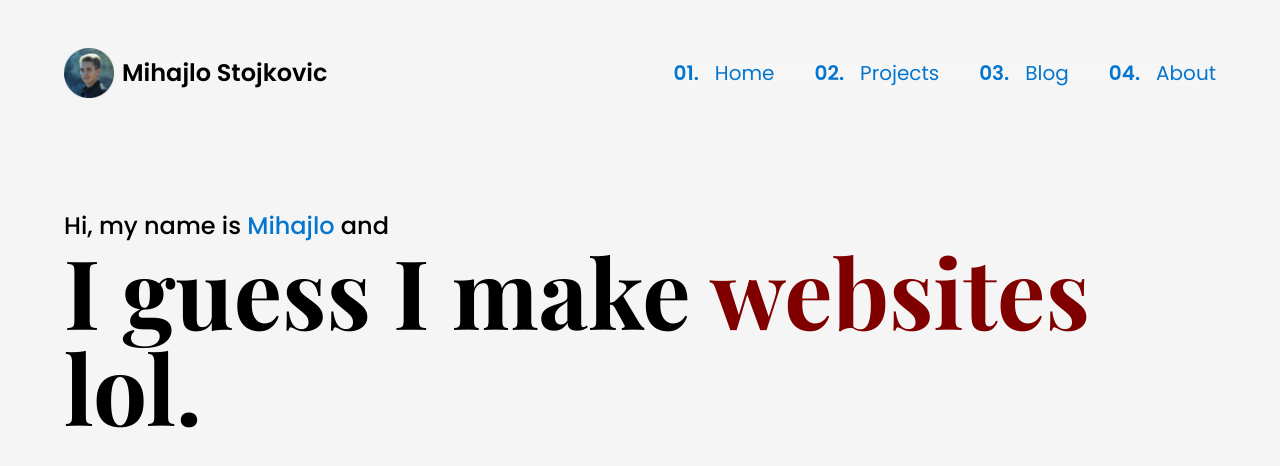
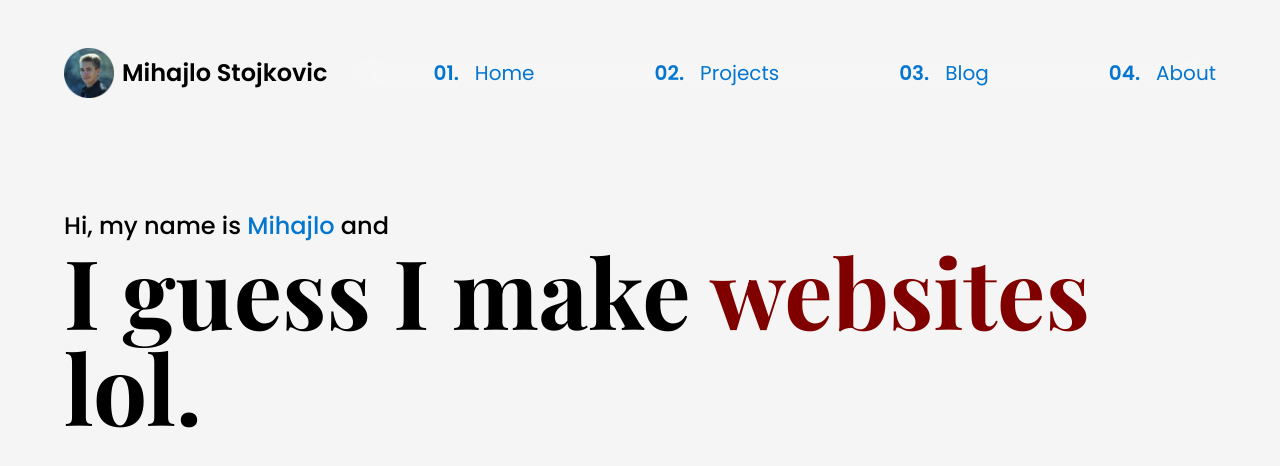
Before and after one commit to mihajlostojkovic99/my-website, a Next.js app: page / in a window 1280 px wide. Shown: the top 466 px of the page. Built offline with nearby package versions, Linux system fonts and the light colour scheme.

Commit message:
fix for the previous fix

```diff
--- a/components/Navbar.tsx
+++ b/components/Navbar.tsx
@@ -42,44 +42,36 @@ export default function Navbar() {
 
       <div ref={refNav} data-visibility={false} className="nav-primary">
         <Link href={'/'} passHref>
-          <div>
           <a className="nav-button">
             <b aria-hidden="true" className="mr-4  lg:mr-4 lg:inline">
               01.
             </b>
             Home
           </a>
-          </div>
         </Link>
         <Link href={'/projects'} passHref>
-          <div>
           <a className="nav-button">
             <b aria-hidden="true" className="mr-4  lg:mr-4 lg:inline">
               02.
             </b>
             Projects
           </a>
-          </div>
         </Link>
         <Link href={'/blog'} passHref>
-          <div>
           <a className="nav-button">
             <b aria-hidden="true" className="mr-4  lg:mr-4 lg:inline">
               03.
             </b>
             Blog
           </a>
-          </div>
         </Link>
         <Link href={'/about'} passHref>
-          <div>
           <a className="nav-button">
             <b aria-hidden="true" className="mr-4  lg:mr-4 lg:inline">
               04.
             </b>
             About
           </a>
-          </div>
         </Link>
       </div>
     </div>
--- a/styles/navbar.scss
+++ b/styles/navbar.scss
@@ -1,6 +1,9 @@
 .nav-primary {
-    @apply fixed inset-0 flex translate-x-full flex-col gap-16 bg-blurred_white pt-52 pl-20 text-4xl backdrop-blur-md transition-transform duration-500 ease-out;
-    @apply lg:static lg:translate-x-0 lg:flex-row lg:gap-10 lg:pt-0 lg:pl-0 text-xl;
+
+    @apply fixed inset-0 flex translate-x-full flex-col justify-center gap-10 bg-blurred_white text-3xl backdrop-blur-md transition-transform duration-500 ease-out;
+    @apply md:text-4xl;
+    @apply lg:static lg:translate-x-0 lg:flex-row lg:pt-0 lg:pl-0 lg:text-xl;
+
 }
 
 .nav-primary[data-visibility="true"] {
@@ -17,5 +20,5 @@
 }
 
 .nav-button {
-    @apply relative after:absolute after:inset-x-0 after:-bottom-3 after:hidden md:after:block after:h-1 after:origin-left after:scale-x-0 after:bg-blue_grotto after:transition-transform after:duration-300 after:ease-in-out hover:after:scale-x-100;
+    @apply relative w-fit ml-20 py-4 md:py-0 after:absolute after:inset-x-0 after:-bottom-3 after:hidden md:after:block after:h-1 after:origin-left after:scale-x-0 after:bg-blue_grotto after:transition-transform after:duration-300 after:ease-in-out hover:after:scale-x-100;
 }
```
Lines whose indentation alone changed are shown as unchanged.
